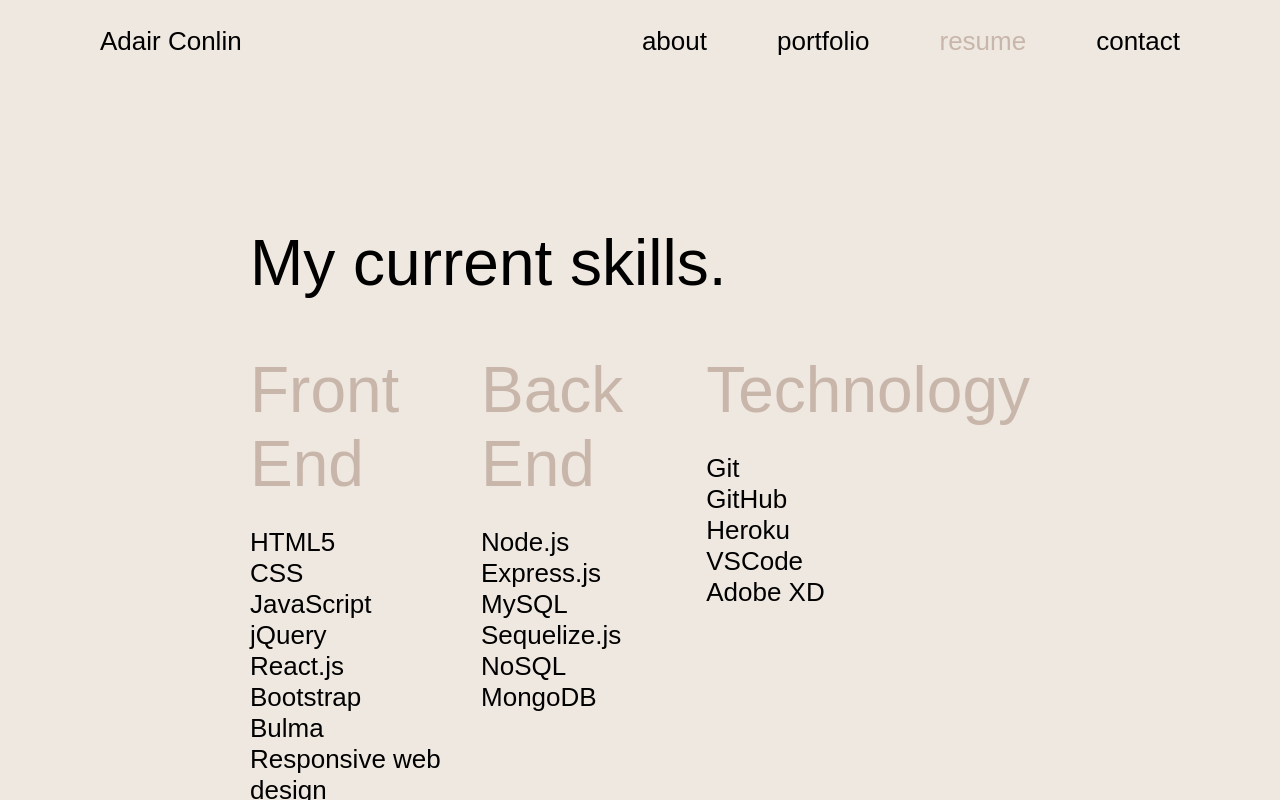
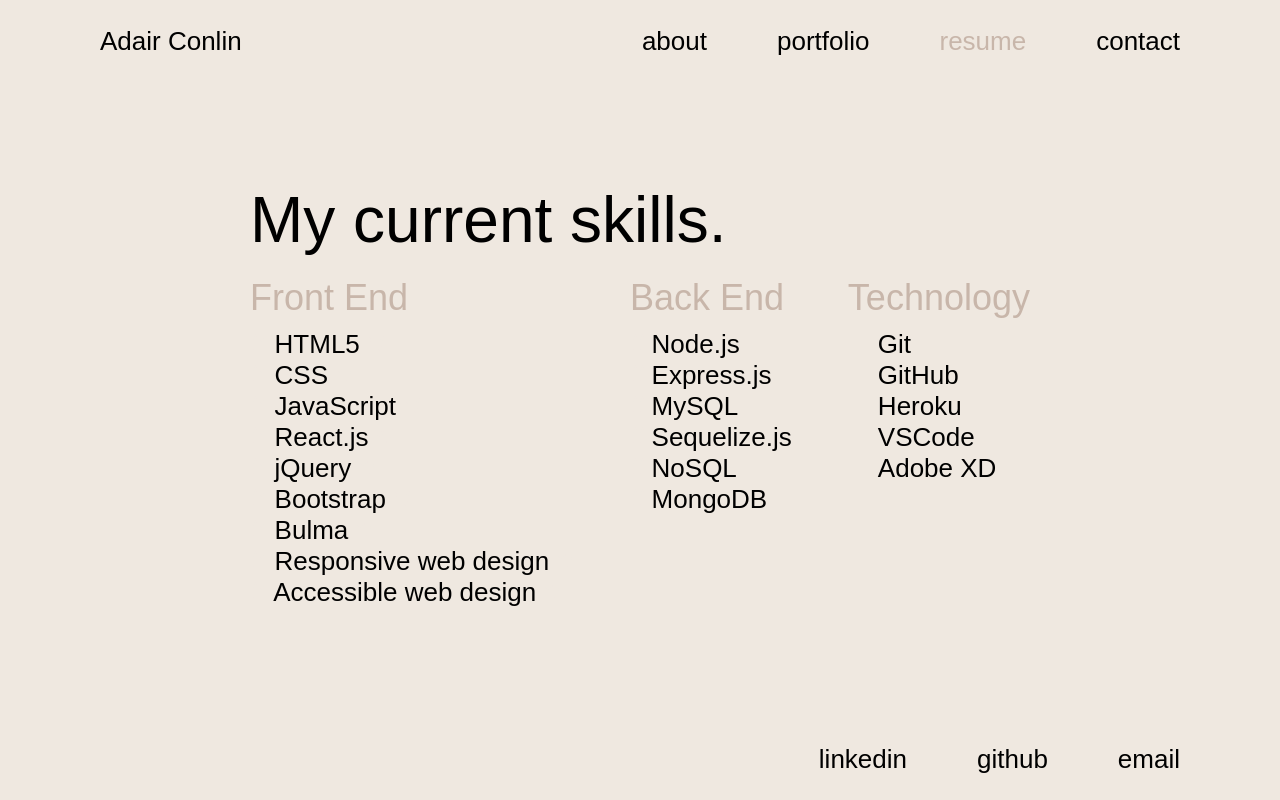
Before and after one commit to adairconlin/design-dev-portfolio, a React (Create React App) app: page / in a window 1280 px wide. Both pictures are taken after a click on the item "resume". Shown: the top 800 px of the page. Built offline with nearby package versions, Linux system fonts and the light colour scheme; a web font is replaced by a local one.

Commit message:
Finish resume effects

```diff
--- a/src/components/Resume/index.js
+++ b/src/components/Resume/index.js
@@ -7,33 +7,33 @@ function Resume() {
             <h1 className="hText lg">My current skills.</h1>
             <div>
                 <section>
-                    <h2 className="hText lg accent">Front End</h2>
+                    <h2 className="hText md accent">Front End</h2>
                     <ul className="hDisplay sm">
-                        <li>HTML5</li>
-                        <li>CSS</li>
-                        <li>JavaScript</li>
-                        <li>jQuery</li>
-                        <li>React.js</li>
-                        <li>Bootstrap</li>
-                        <li>Bulma</li>
-                        <li>Responsive web design</li>
-                        <li>Accessible web design</li>
+                        <li><span>/* </span>HTML5 <span>*/</span></li>
+                        <li><span>/* </span>CSS <span>*/</span></li>
+                        <li><span>/* </span>JavaScript <span>*/</span></li>
+                        <li><span>/* </span>React.js <span>*/</span></li>
+                        <li><span>/* </span>jQuery <span>*/</span></li>
+                        <li><span>/* </span>Bootstrap <span>*/</span></li>
+                        <li><span>/* </span>Bulma <span>*/</span></li>
+                        <li><span>/* </span>Responsive web design <span>*/</span></li>
+                        <li><span>/* </span>Accessible web design <span>*/</span></li>
                     </ul>
                 </section>
                 <section>
-                    <h2 className="hText lg accent">Back End</h2>
+                    <h2 className="hText md accent">Back End</h2>
                     <ul className="hDisplay sm">
-                        <li>Node.js</li>
-                        <li>Express.js</li>
-                        <li>MySQL</li>
-                        <li>Sequelize.js</li>
-                        <li>NoSQL</li>
-                        <li>MongoDB</li>
+                        <li><span>// </span>Node.js</li>
+                        <li><span>// </span>Express.js</li>
+                        <li><span>// </span>MySQL</li>
+                        <li><span>// </span>Sequelize.js</li>
+                        <li><span>// </span>NoSQL</li>
+                        <li><span>// </span>MongoDB</li>
                     </ul>
                 </section>
                 <section>
-                    <h2 className="hText lg accent">Technology</h2>
-                    <ul className="hDisplay sm">
+                    <h2 className="hText md accent">Technology</h2>
+                    <ul className="hDisplay sm tech">
                         <li>Git</li>
                         <li>GitHub</li>
                         <li>Heroku</li>
--- a/src/index.css
+++ b/src/index.css
@@ -187,7 +187,7 @@ footer ul {
 }
 
 .hover:hover .inner-img {
-    opacity: 10%;
+    opacity: 5%;
 }
 
 .hover:hover .inner-div {
@@ -216,5 +216,22 @@ footer ul {
 }
 
 .resume h1, .resume h2, .resume ul {
-    margin-bottom: 0;
+    margin-top: 0;
+    margin-bottom: 10px;
 }
+
+.resume h1 {
+    margin-bottom: 20px;
+}
+
+.resume li span {
+    color: var(--pale);
+    transition: .5s ease;
+}
+.resume li:hover span {
+    color: black;
+}
+
+.tech {
+    margin-left: 30px;
+}
```
